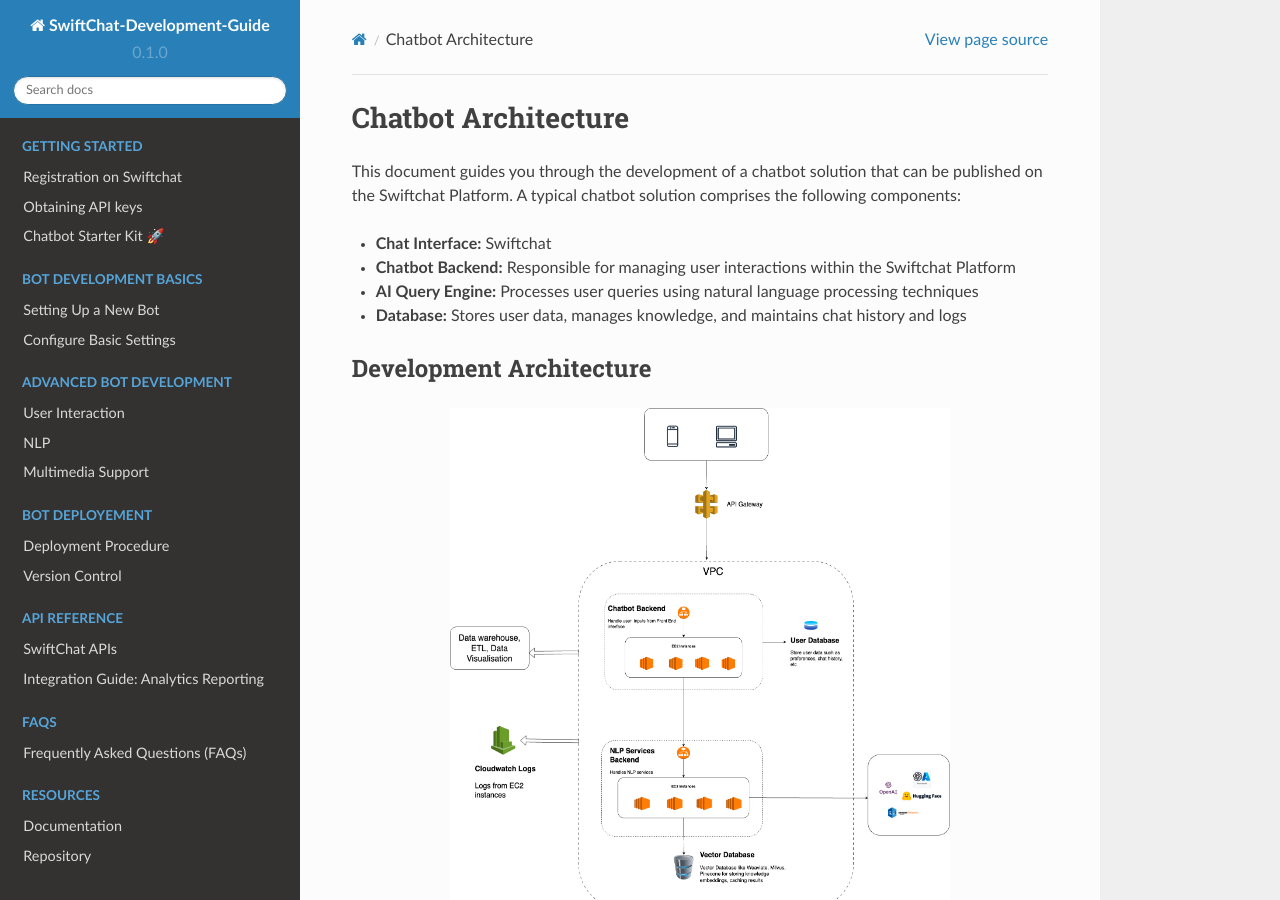
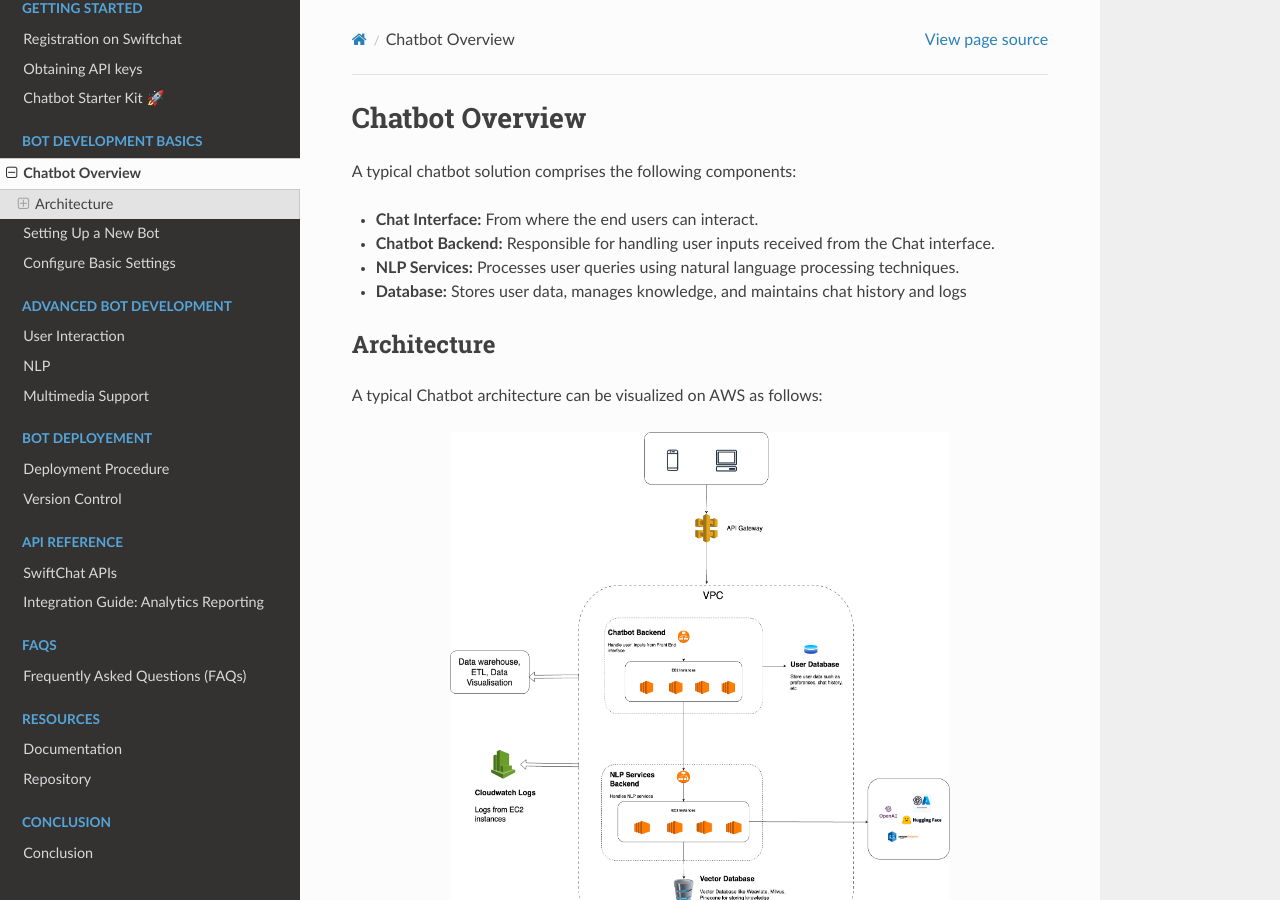
Before and after one commit to Priyanka-sharma181/Chatbot-Development-Guide, a Sphinx documentation site: the page built from docs/source/chatbot_overview.rst, in a window 1280 px wide and 900 px high. Built offline with Sphinx 7.4.7 and the Read the Docs theme 2.0.0, drawn with Linux system fonts in a browser that asks for light colours; pages that are not in the unit, such as notebooks, are missing from menus.

Commit message:
Update and rename architecture.rst to chatbot_overview.rst

```diff
--- a/docs/source/architecture.rst
+++ b/docs/source/chatbot_overview.rst
@@ -1,14 +1,16 @@
-Chatbot Architecture
+Chatbot Overview
 =====
-This document guides you through the development of a chatbot solution that can be published on the Swiftchat Platform. A typical chatbot solution comprises the following components:
+A typical chatbot solution comprises the following components:
 
-- **Chat Interface:** Swiftchat
-- **Chatbot Backend:** Responsible for managing user interactions within the Swiftchat Platform
-- **AI Query Engine:** Processes user queries using natural language processing techniques
+- **Chat Interface:** From where the end users can interact.
+- **Chatbot Backend:** Responsible for handling user inputs received from the Chat interface.
+- **NLP Services:** Processes user queries using natural language processing techniques.
 - **Database:** Stores user data, manages knowledge, and maintains chat history and logs
 
-Development Architecture
+Architecture
 ~~~~~~~~~~~~~~~~~~~~~~~
+A typical Chatbot architecture can be visualized on AWS as follows:
+
 .. image:: ../images/deployement_images/image.png
    :alt: Deployment Structure
    :width: 500
```
